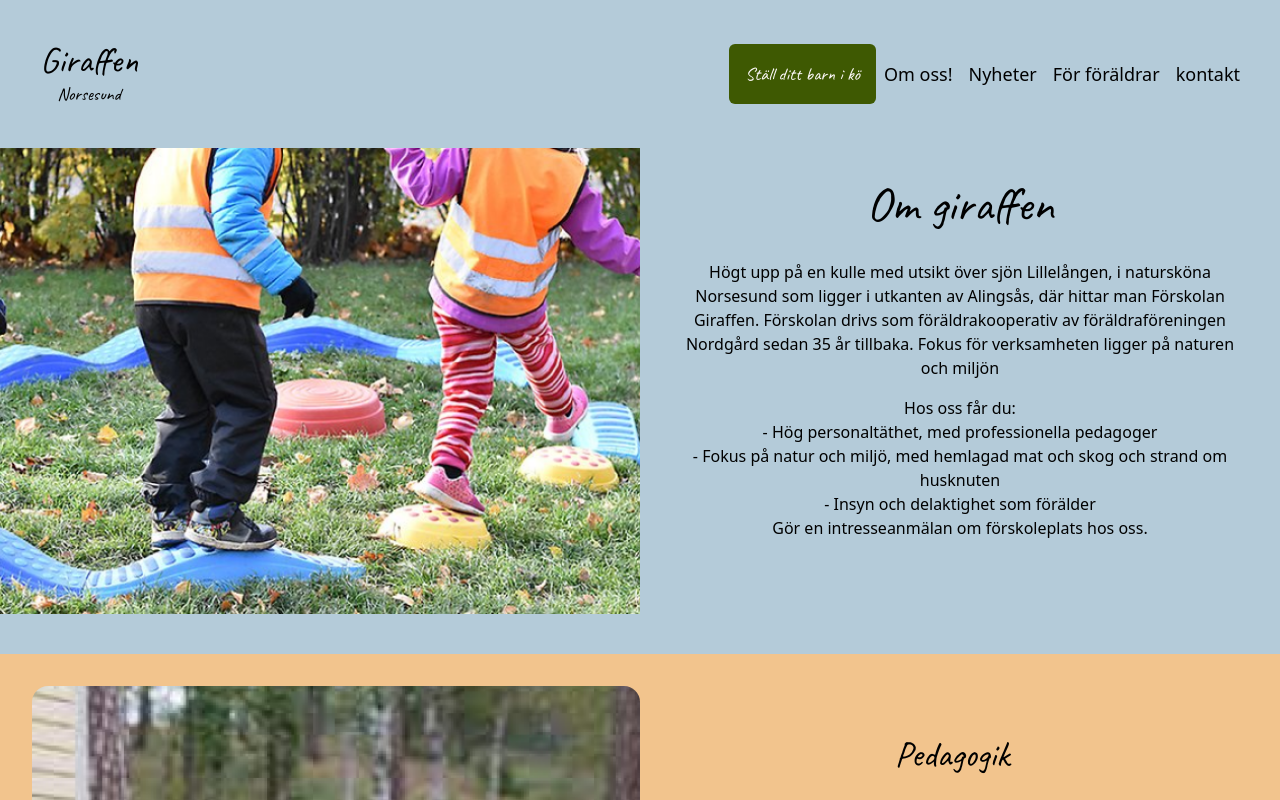
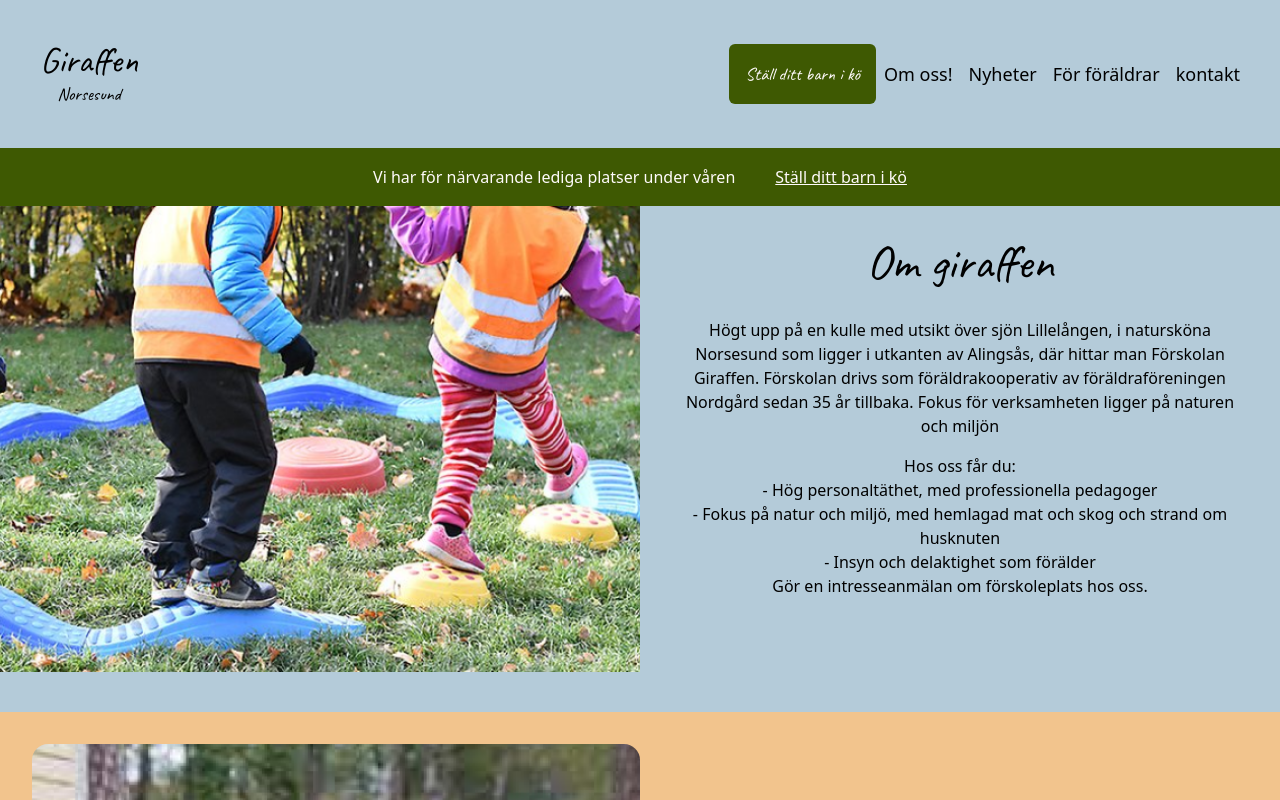
Before and after one commit to dannebrob/giraffen, a Next.js app: page / in a window 1280 px wide. Shown: the top 800 px of the page. Built offline with nearby package versions, Linux system fonts and the light colour scheme.

Commit message:
Add Attention component to Hero section.

```diff
--- a/src/components/Hero.js
+++ b/src/components/Hero.js
@@ -1,9 +1,12 @@
 import React from 'react'
 import { Caveat } from 'next/font/google'
+
+import { Attention } from './header/Attention'
 
 import Image from 'next/image'
 import heroImg from '../assets/hero.png'
 import heroMobile from '../assets/hero-mobile.png'
+
 
 const caveat = Caveat({
     subsets: ['latin'],
@@ -14,6 +17,7 @@ const caveat = Caveat({
 export const Hero = () => {
   return (
     <section className='w-full pb-10'>
+        <Attention />
         <div className='w-full flex flex-col md:flex-wrap md:flex-row '>
           <div className='w-full md:w-1/2'>
             <Image
--- /dev/null
+++ b/src/components/header/Attention.js
@@ -0,0 +1,13 @@
+import Link from 'next/link'
+import React from 'react'
+
+export const Attention = () => {
+  return (
+    <>
+    <div className='w-full bg-green text-white p-4 flex flex-wrap justify-center border border-green'>
+        <p className='decoration-wavy'>Vi har för närvarande lediga platser under våren</p>
+        <Link href={'/kontakt'} className='md:pl-10 hover:cursor underline'>Ställ ditt barn i kö</Link>
+    </div>
+    </>
+  )
+}
```
